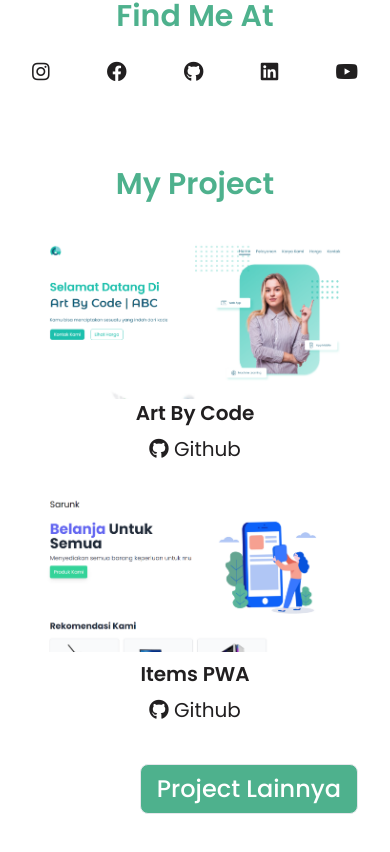
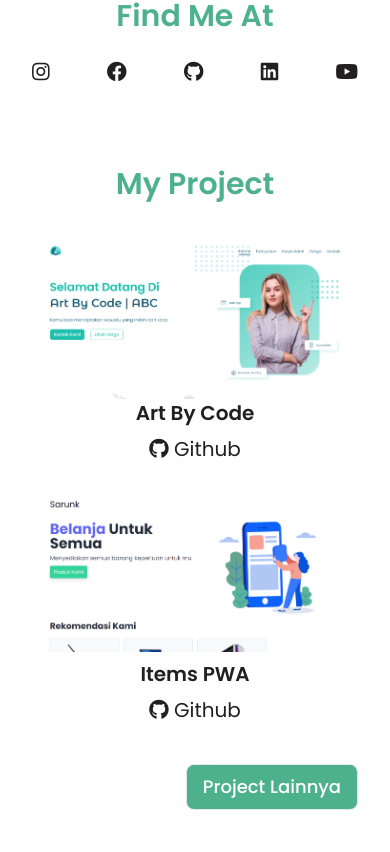
Before and after one commit to sarunk21/kautsar-r, a Vue app: page / in a window 390 px wide. Shown: the part 1584-2436 px from the top of the page. Built offline with nearby package versions, Linux system fonts and the light colour scheme.

Commit message:
Update Project.vue

```diff
--- a/src/components/Project.vue
+++ b/src/components/Project.vue
@@ -71,7 +71,7 @@
       <a
         href="https://github.com/sarunk21"
         target="_blank"
-        class="text-2xl ml-auto btn-about"
+        class="text-lg md:text-2xl ml-auto btn-about"
         >Project Lainnya</a
       >
     </div>
```
